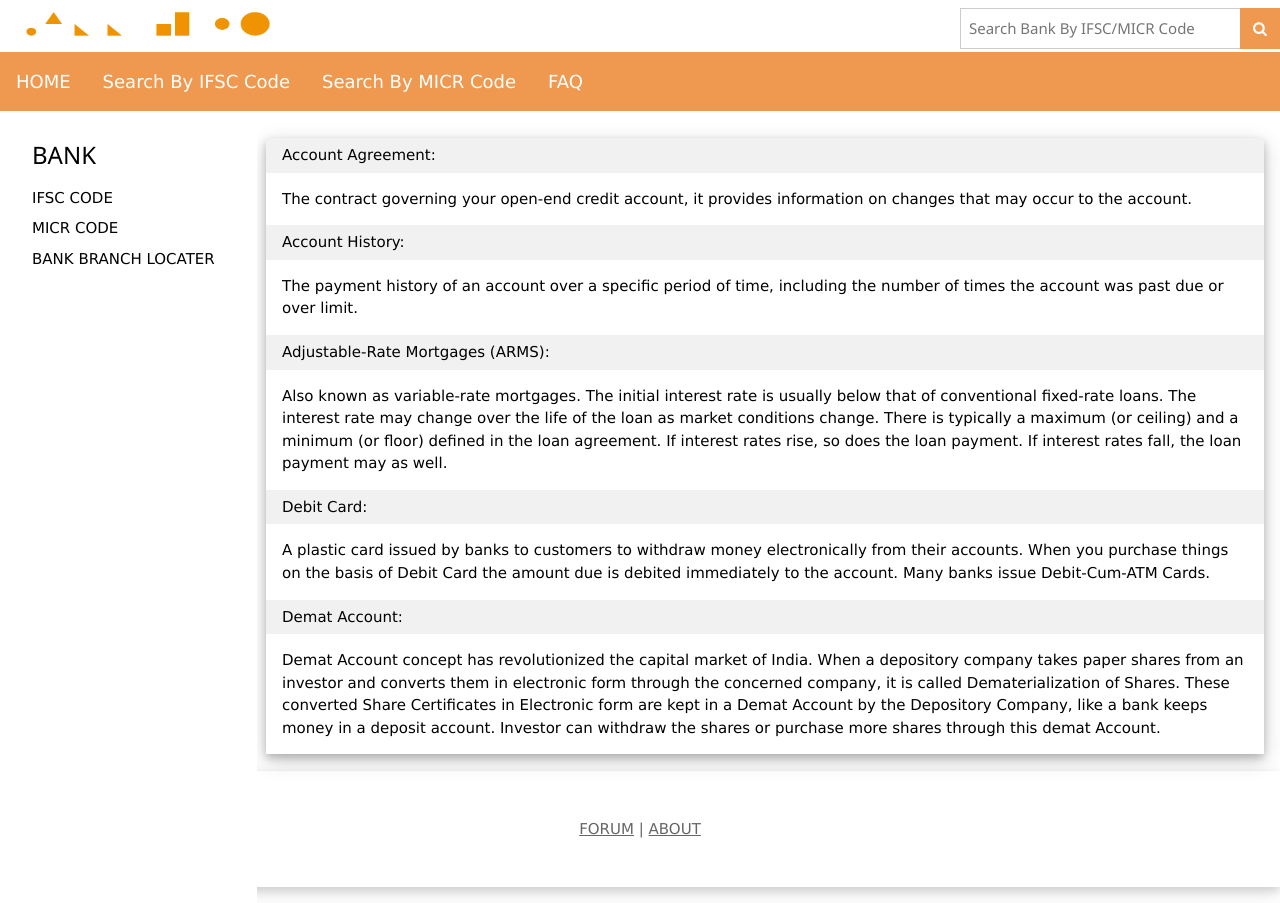
After one commit to harshad389/bankifsc, a CodeIgniter app: page /bankifsc/index.php/home/faq in a window 1280 px wide. The commit adds this page. Run offline with CodeIgniter, Linux system fonts and the light colour scheme; some libraries are stand-ins or nearby versions.

Commit message:
bug fixes

```diff
--- a/application/controllers/Home.php
+++ b/application/controllers/Home.php
@@ -133,12 +133,12 @@ class Home extends CI_Controller {
 				</div>';
 
 			}
-
-
-
-
 			}
-
+public function faq()
+{$this->load->view('header');
+	$this->load->view('banking_faq');
+	$this->load->view('footer');
+}
 
 
 }
--- /dev/null
+++ b/application/views/banking_faq.php
@@ -0,0 +1,36 @@
+<div class="w3-main w3-container w3-padding-top" style="margin-left:250px;margin-top:130px;">
+	<div class="w3-hide-large" onclick="w3_close()" style="cursor:pointer" title="close side menu" id="myOverlay"></div>
+	<div class="w3-row ">
+		<div class="w3-col s12 m12 l w3-card-4">
+			<div class="w3-accordion w3-white">
+				<button onclick="accordion('acc1')" class="w3-btn-block  w3-left-align w3-light-grey " >Account Agreement:</button>
+				<div id="acc1" class="w3-accordion-content  w3-animate-zoom w3-container w3-show">
+					<p>The contract governing your open-end credit account, it provides information on changes that may occur to the account.
+					</p>
+				</div>
+				<button onclick="accordion('acc2')" class="w3-btn-block w3-light-grey  w3-left-align">Account History:</button>
+				<div id="acc2" class="w3-accordion-content  w3-animate-zoom w3-container w3-show ">
+					<p>The payment history of an account over a specific period of time, including the number of times the account was past due or over limit.
+					</p>
+				</div>
+				<button onclick="accordion('acc3')" class="w3-btn-block w3-light-grey  w3-left-align">Adjustable-Rate Mortgages (ARMS):</button>
+				<div id="acc3" class="w3-accordion-content  w3-animate-zoom w3-container w3-show">
+					<p>Also known as variable-rate mortgages. The initial interest rate is usually below that of conventional fixed-rate loans. The interest rate may change over the life of the loan as market conditions change.  There is typically a maximum (or ceiling) and a minimum (or floor) defined in the loan agreement. If interest rates rise, so does the loan payment. If interest rates fall, the loan payment may as well.
+					</p>
+				</div>
+				<button onclick="accordion('acc4')" class="w3-btn-block w3-light-grey  w3-left-align">Debit Card:</button>
+				<div id="acc4" class="w3-accordion-content  w3-animate-zoom w3-container w3-show ">
+					<p>A plastic card issued by banks to customers to withdraw money electronically from their accounts. When you purchase things on the basis of Debit Card the amount due is debited immediately to the account. Many banks issue Debit-Cum-ATM Cards.
+					</p>
+				</div>
+				<button onclick="accordion('acc5')" class="w3-btn-block w3-light-grey  w3-left-align">Demat Account:</button>
+				<div id="acc5" class="w3-accordion-content  w3-animate-zoom w3-container w3-show ">
+					<p>Demat Account concept has revolutionized the capital market of India. When a depository company takes paper shares from an investor and converts them in electronic form through the concerned company, it is called Dematerialization of Shares. These converted Share Certificates in Electronic form are kept in a Demat Account by the Depository Company, like a bank keeps money in a deposit account. Investor can withdraw the shares or purchase more shares through this demat Account.
+					</p>
+				</div>
+
+
+			</div>
+		</div>
+	</div>
+</div>
--- a/assets/css/custom.css
+++ b/assets/css/custom.css
@@ -20,8 +20,9 @@ li { cursor: pointer; }
 .right-addon input { padding-right: 30px; }
 
 /* base theme*/
-.w3-theme {color:#fff !important;background-color:#F09300 !important}
+.w3-theme {color:#fff !important;background-color:#EF9950 !important}
 .w3-btn {background-color:#4CAF50;margin-bottom:4px}
 .w3-code{border-left:4px solid #4CAF50}
 .myMenu {margin-bottom:150px}
+.w3-theme-blue{color:#fff !important;background-color:#9AD3DE !important}
 /*base theme close*/
```
